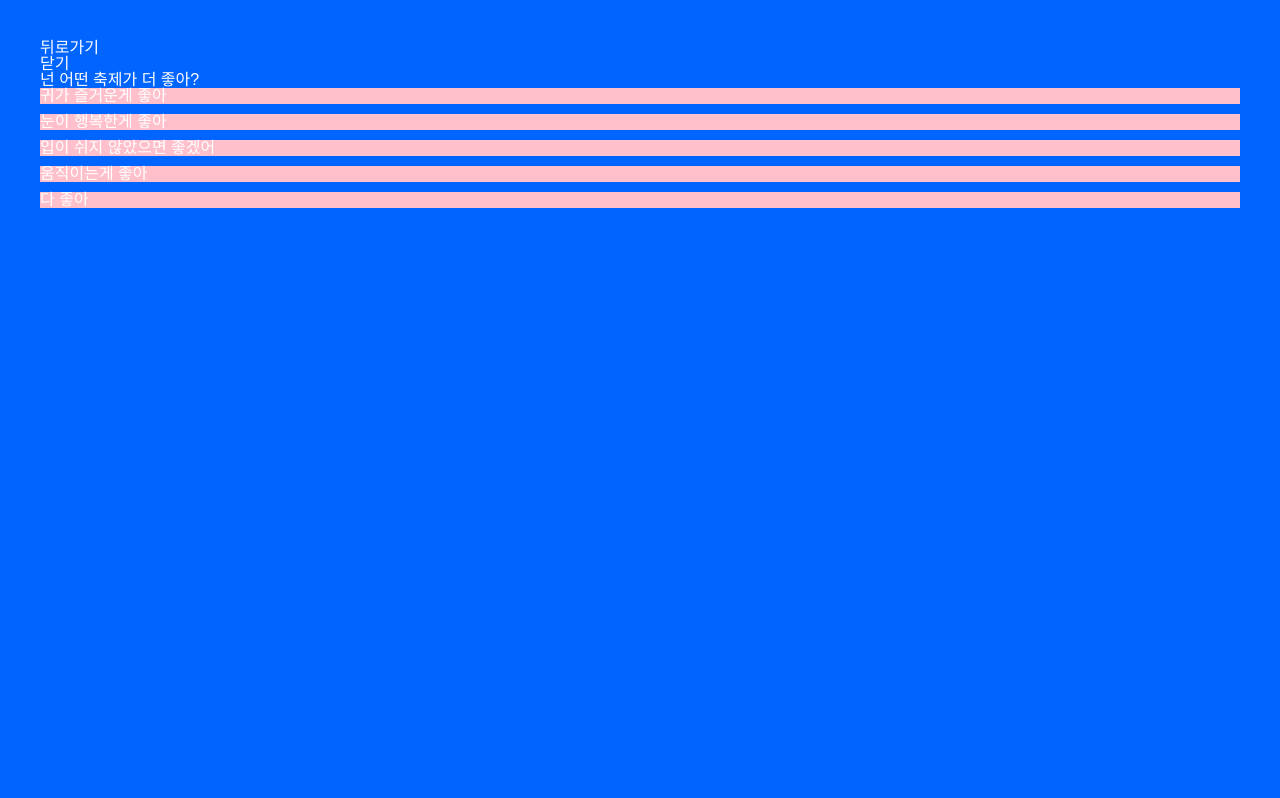
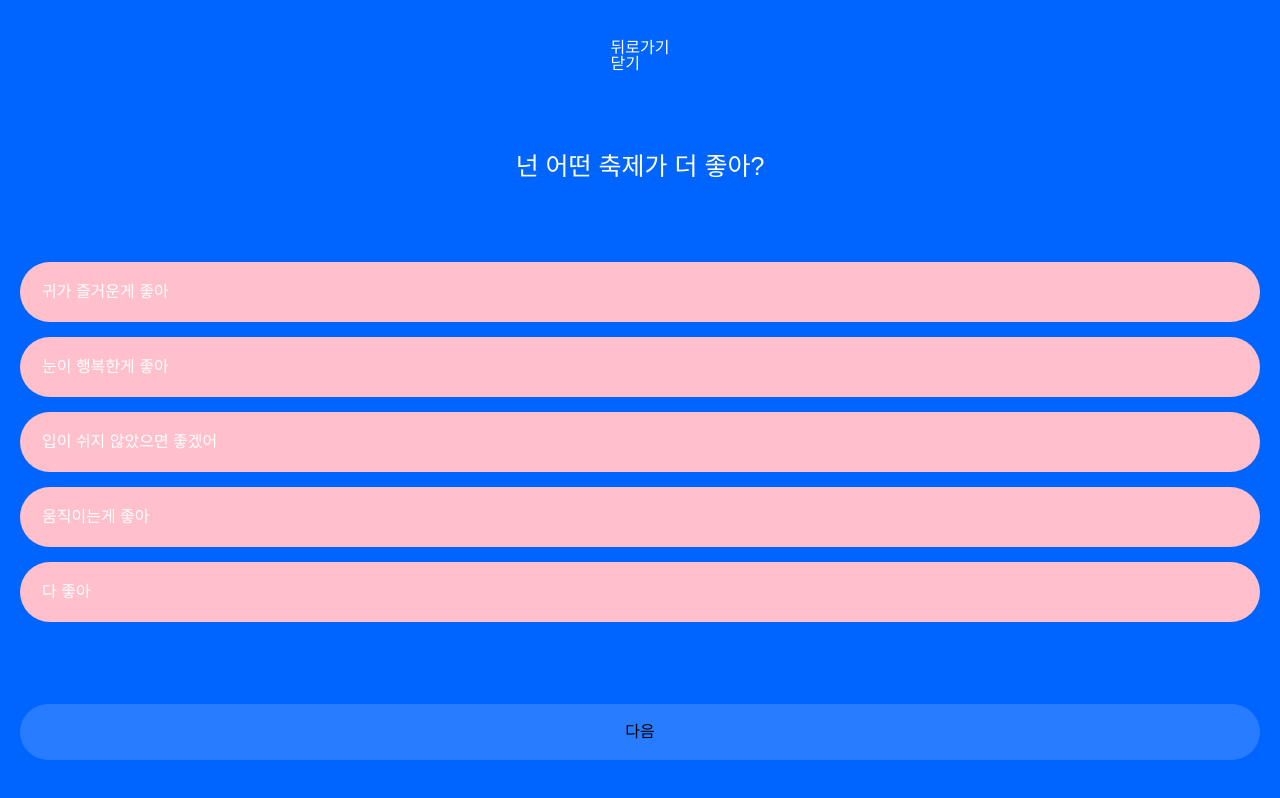
Before and after one commit to a-honey/fiesta-flow-FE, a Next.js app: page /festival/question in a window 1280 px wide. Built offline with nearby package versions, Linux system fonts and the light colour scheme.

Commit message:
feat: 테스트 질문 렌더링 및 결과 페이지 연결

```diff
--- a/app/festival/question/AnswerChip.tsx
+++ b/app/festival/question/AnswerChip.tsx
@@ -3,7 +3,7 @@ import styles from "./index.module.css";
 
 const AnswerChip = ({ answer }: { answer: string }) => {
   return (
-    <li key={answer} className={styles.question_chip}>
+    <li key={answer} className={styles.answer_chip}>
       {answer}
     </li>
   );
--- a/app/festival/question/QuestionChip.tsx
+++ b/app/festival/question/QuestionChip.tsx
@@ -2,7 +2,7 @@ import React from "react";
 import styles from "./index.module.css";
 
 const QuestionChip = ({ question }: { question: string }) => {
-  return <div>{question}</div>;
+  return <div className={styles.question}>{question}</div>;
 };
 
 export default QuestionChip;
--- /dev/null
+++ b/app/festival/question/ResultModal.tsx
@@ -0,0 +1,11 @@
+const ResultModal = () => {
+  return (
+    <>
+      <div>축제이미지</div>
+      <div>추천축제이미지</div>
+      <div>다시하기</div>
+    </>
+  );
+};
+
+export default ResultModal;
--- a/app/festival/question/index.module.css
+++ b/app/festival/question/index.module.css
@@ -1,8 +1,14 @@
-.question_list {
+.question {
+  font-size: 25px;
+}
+.answer_list {
+  width: 100%;
   display: flex;
   flex-direction: column;
-  gap: 10px;
+  gap: 15px;
 }
-.question_chip {
+.answer_chip {
   background-color: pink;
+  padding: 22px;
+  border-radius: 50px;
 }
--- a/app/festival/question/page.tsx
+++ b/app/festival/question/page.tsx
@@ -1,8 +1,10 @@
-import React from "react";
+"use client";
+import React, { useState } from "react";
 import styles from "./index.module.css";
 import QuestionChip from "./QuestionChip";
 import AnswerChip from "./AnswerChip";
 import Link from "next/link";
+import ResultModal from "./ResultModal";
 
 const QUESTION_LIST = [
   {
@@ -68,19 +70,40 @@ const QUESTION_LIST = [
 ];
 
 function FestivalTestPage() {
+  const [currentQuestionIndex, setCurrentQuestionIndex] = useState(0);
+  const [isOpenResultModal, setIsOpenResultModal] = useState(false);
+
   return (
-    <main>
+    <>
       <section>
         <div>뒤로가기</div>
         <Link href="/">닫기</Link>
       </section>
-      <QuestionChip question={QUESTION_LIST[0].question} />
-      <ul className={styles.question_list}>
-        {QUESTION_LIST[0].answerList.map((item) => (
-          <AnswerChip key={item.answer} answer={item.answer} />
-        ))}
-      </ul>
-    </main>
+      {isOpenResultModal || (
+        <>
+          <QuestionChip
+            question={QUESTION_LIST[currentQuestionIndex].question}
+          />
+          <ul className={styles.answer_list}>
+            {QUESTION_LIST[currentQuestionIndex].answerList.map((item) => (
+              <AnswerChip key={item.answer} answer={item.answer} />
+            ))}
+          </ul>
+          <button
+            onClick={() => {
+              if (currentQuestionIndex !== 5) {
+                setCurrentQuestionIndex((prev) => prev + 1);
+              } else {
+                setIsOpenResultModal(true);
+              }
+            }}
+          >
+            다음
+          </button>
+        </>
+      )}
+      {isOpenResultModal && <ResultModal />}
+    </>
   );
 }
 
--- a/app/styles/globals.css
+++ b/app/styles/globals.css
@@ -17,4 +17,16 @@ main {
   bottom: 0;
   left: 0;
   right: 0;
+  display: flex;
+  flex-direction: column;
+  align-items: center;
+  justify-content: space-between;
+  padding: 40px 20px;
 }
+
+.blue > button {
+  width: 100%;
+  background-color: #287cff;
+  padding: 20px;
+  border-radius: 50px;
+}
```
Also changed, not shown: app/festival/page.tsx (+8 -4 lines).
